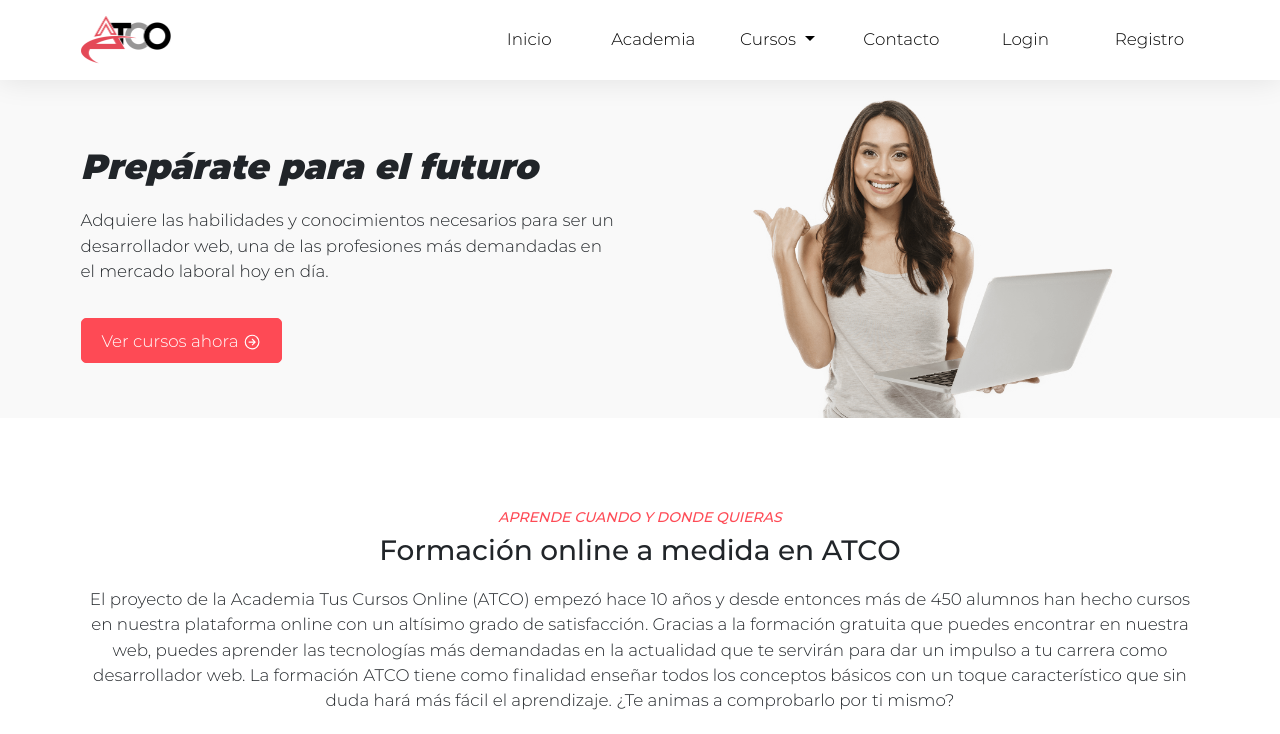
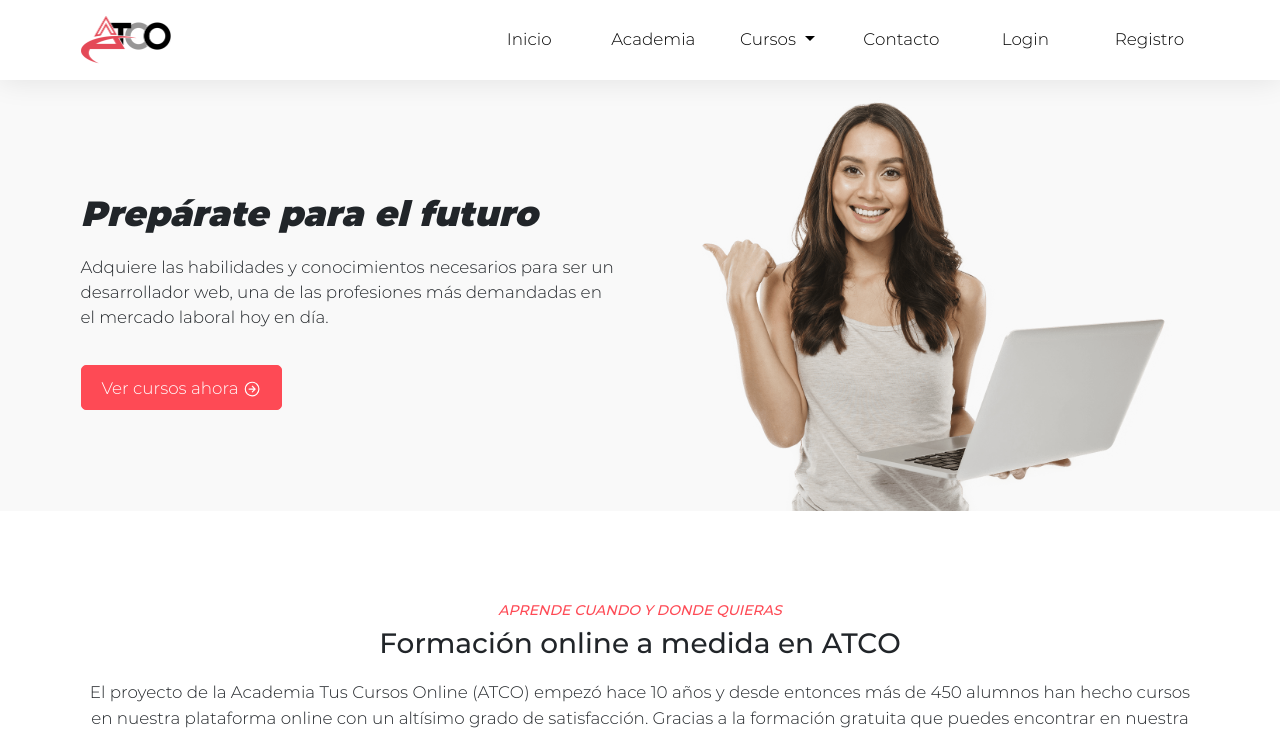
Before and after one commit to magallart/academia_tco, a PHP site: page / in a window 1280 px wide. Shown: the top 734 px of the page. Run offline with PHP 8.4, Linux system fonts and the light colour scheme; some libraries are stand-ins or nearby versions.

Commit message:
Update styles.css

```diff
--- a/web/css/styles.css
+++ b/web/css/styles.css
@@ -62,7 +62,7 @@ header {
 }
 
 header img.img-fluid {
-  max-width: 70%;
+  max-width: 90%;
 }
 
 
```
